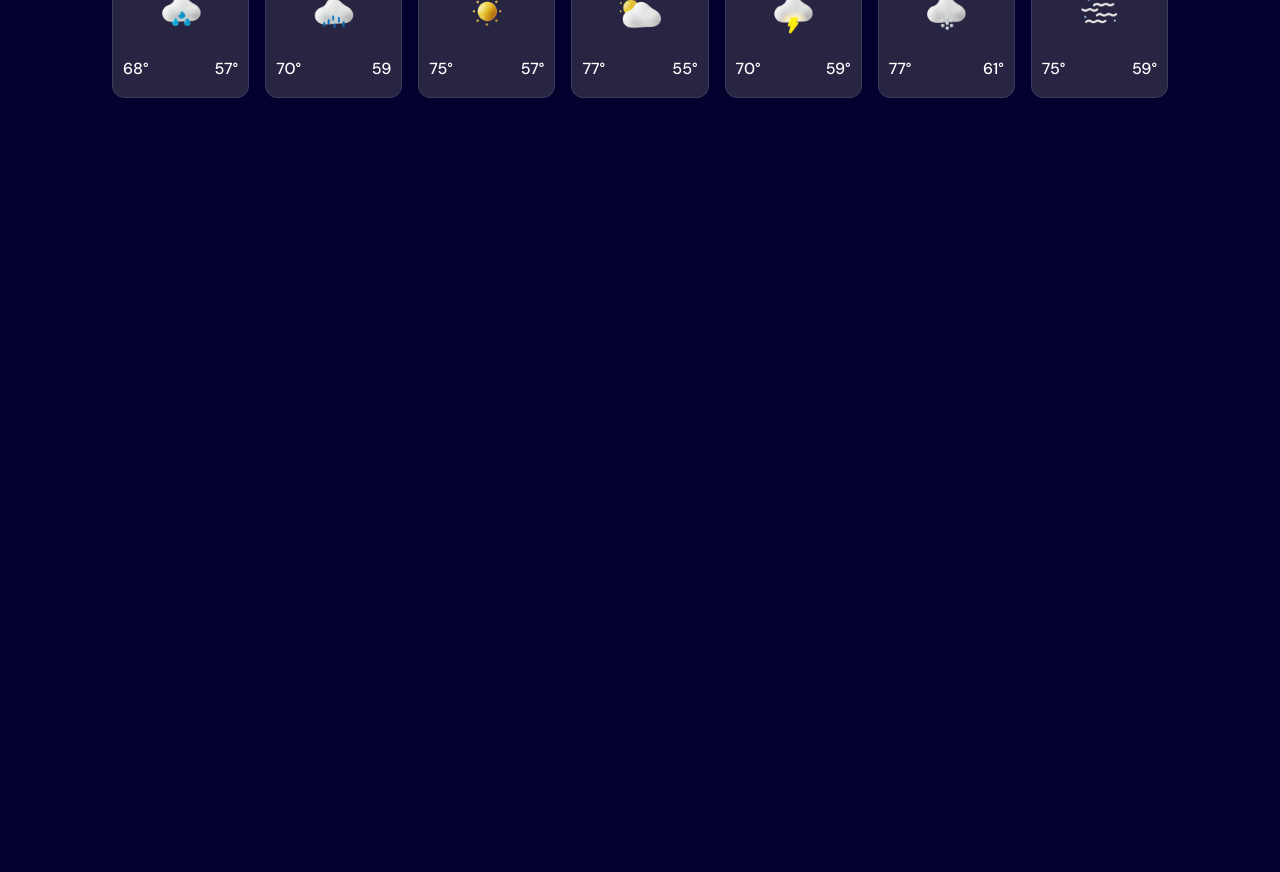
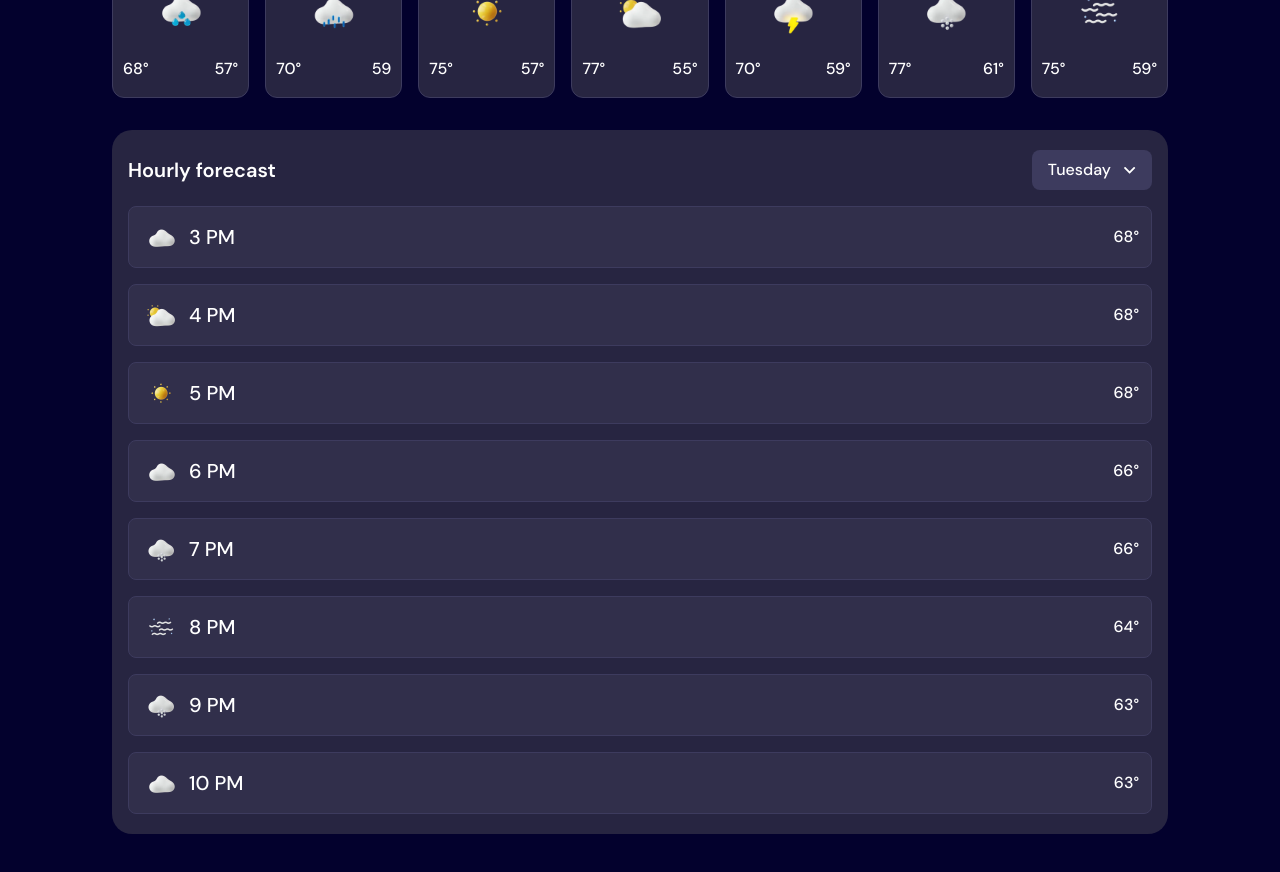
Before and after one commit to gabrielfelps/weather-app, a React (Vite) app: page / in a window 1280 px wide. Shown: the part 920-1792 px from the top of the page. Before the commit the page ends 1098 px from the top, so only its background shows below. Built offline with nearby package versions, Linux system fonts and the light colour scheme.

Commit message:
feat(components): build hourly forecast layout
- Scaffold HourlyForecastList and HourlyForecastCard components.
- Implement custom accessible dropdown using @headlessui/react to handle internal state and styling.

```diff
--- a/package.json
+++ b/package.json
@@ -10,6 +10,7 @@
     "preview": "vite preview"
   },
   "dependencies": {
+    "@headlessui/react": "^2.2.9",
     "@tailwindcss/vite": "^4.2.2",
     "react": "^19.2.4",
     "react-dom": "^19.2.4",
--- /dev/null
+++ b/src/components/main/weather/HourlyForecastCard.jsx
@@ -0,0 +1,11 @@
+function HourlyForecastCard({ img, hour, temp }) {
+  return (
+    <div className="flex px-3 py-2.5 justify-between items-center gap-2 self-stretch border border-neutral-600 rounded-lg bg-neutral-700">
+      <img className="w-10" src={img} alt="" />
+      <p className="text-xl flex-1 text-start leading-[120%]">{hour}</p>
+      <p className="leading-[120%]">{temp}</p>
+    </div>
+  );
+}
+
+export default HourlyForecastCard;
--- /dev/null
+++ b/src/components/main/weather/HourlyForecastList.jsx
@@ -0,0 +1,80 @@
+// Temporary code to test the component layout.
+import HourlyForecastCard from './HourlyForecastCard';
+import sunny from '../../../assets/images/icon-sunny.webp';
+import partly_cloudy from '../../../assets/images/icon-partly-cloudy.webp';
+import snow from '../../../assets/images/icon-snow.webp';
+import fog from '../../../assets/images/icon-fog.webp';
+import overcast from '../../../assets/images/icon-overcast.webp';
+import HourlyForecastSelect from './HourlyForecastSelect';
+
+const hourlyForecast = [
+  {
+    id: 1,
+    img: overcast,
+    hour: '3 PM',
+    temp: '68°',
+  },
+  {
+    id: 2,
+    img: partly_cloudy,
+    hour: '4 PM',
+    temp: '68°',
+  },
+  {
+    id: 3,
+    img: sunny,
+    hour: '5 PM',
+    temp: '68°',
+  },
+  {
+    id: 4,
+    img: overcast,
+    hour: '6 PM',
+    temp: '66°',
+  },
+  {
+    id: 5,
+    img: snow,
+    hour: '7 PM',
+    temp: '66°',
+  },
+  {
+    id: 6,
+    img: fog,
+    hour: '8 PM',
+    temp: '64°',
+  },
+  {
+    id: 7,
+    img: snow,
+    hour: '9 PM',
+    temp: '63°',
+  },
+  {
+    id: 8,
+    img: overcast,
+    hour: '10 PM',
+    temp: '63°',
+  },
+];
+
+function HourlyForecastList() {
+  return (
+    <div className="mt-8 flex flex-col items-start gap-4 px-4 py-5 bg-neutral-800 rounded-[20px]">
+      <div className="flex justify-between items-center self-stretch">
+        <h2 className="text-xl font-semibold leading-[120%]">
+          Hourly forecast
+        </h2>
+        <HourlyForecastSelect />
+      </div>
+
+      <div className="flex flex-col self-stretch gap-4">
+        {hourlyForecast.map(({ id, img, hour, temp }) => (
+          <HourlyForecastCard key={id} img={img} hour={hour} temp={temp} />
+        ))}
+      </div>
+    </div>
+  );
+}
+
+export default HourlyForecastList;
--- /dev/null
+++ b/src/components/main/weather/HourlyForecastSelect.jsx
@@ -0,0 +1,69 @@
+import {
+  Listbox,
+  ListboxButton,
+  ListboxOption,
+  ListboxOptions,
+} from '@headlessui/react';
+import { useState } from 'react';
+import icon_dropdown from '../../../assets/images/icon-dropdown.svg';
+
+const weekDays = [
+  {
+    id: 1,
+    day: 'Tuesday',
+  },
+  {
+    id: 2,
+    day: 'Wednesday',
+  },
+  {
+    id: 3,
+    day: 'Thursday',
+  },
+  {
+    id: 4,
+    day: 'Friday',
+  },
+  {
+    id: 5,
+    day: 'Saturday',
+  },
+  {
+    id: 6,
+    day: 'Sunday',
+  },
+  {
+    id: 7,
+    day: 'Monday',
+  },
+];
+
+function HourlyForecastSelect() {
+  const [selectedDay, setSelectedDay] = useState(weekDays[0]);
+
+  return (
+    <Listbox value={selectedDay} onChange={setSelectedDay}>
+      <ListboxButton className="flex px-4 py-2 justify-center items-center gap-3 bg-neutral-600 rounded-lg">
+        {selectedDay.day}
+        <img src={icon_dropdown} alt="" />
+      </ListboxButton>
+
+      <ListboxOptions
+        anchor={{ to: 'bottom end', gap: 10 }}
+        className="flex flex-col items-center gap-1 p-2 bg-neutral-800 border border-neutral-600 rounded-xl shadow-[0_8px_16px_0_rgba(2,1,44,0.32)] z-50 overflow-auto max-h-60 scrollbar-hidden"
+      >
+        {weekDays.map((weekDay) => (
+          <ListboxOption
+            key={weekDay.id}
+            value={weekDay}
+            className="flex self-stretch items-center gap-2.5 text-left px-2 py-2.5 rounded-lg data-focus:bg-neutral-700 min-w-49.5"
+          >
+            {weekDay.day}
+          </ListboxOption>
+        ))}
+      </ListboxOptions>
+    </Listbox>
+  );
+}
+
+export default HourlyForecastSelect;
--- a/src/components/main/weather/WeatherComponents.jsx
+++ b/src/components/main/weather/WeatherComponents.jsx
@@ -1,5 +1,6 @@
 import CurrentWeatherBoard from './CurrentWeatherBoard';
 import DailyForescastList from './DailyForescastList';
+import HourlyForecastList from './HourlyForecastList';
 import WeatherDetails from './WeatherDetails';
 
 function WeatherComponents() {
@@ -8,6 +9,7 @@ function WeatherComponents() {
       <CurrentWeatherBoard />
       <WeatherDetails />
       <DailyForescastList />
+      <HourlyForecastList />
     </section>
   );
 }
--- a/src/main.css
+++ b/src/main.css
@@ -56,3 +56,9 @@
     background-image: url('./assets/images/bg-today-large.svg');
   }
 }
+
+@utility scrollbar-hidden {
+  &::-webkit-scrollbar {
+    display: none;
+  }
+}
```
Also changed, not shown: 1 other file (tests, documents, lock files or other folders).
